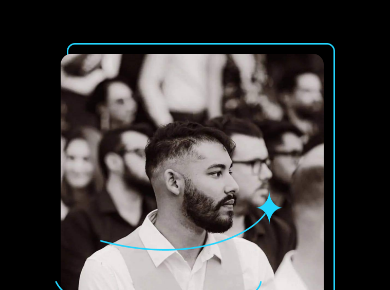
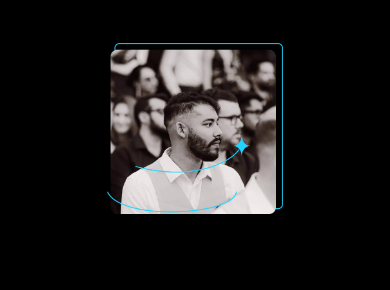
Before and after one commit to PabloDevOfr/portf-lio, a plain HTML site: page index.html in a window 390 px wide. Shown: the part 113-403 px from the top of the page. Drawn offline with nearby package versions, Linux system fonts and the light colour scheme.

Commit message:
Update style.css

```diff
--- a/styles/style.css
+++ b/styles/style.css
@@ -133,8 +133,4 @@ body {
     .apresentacao__conteudo {
         width: auto;
     }
-
-    .apresentacao__imagem {
-        width: 80%;
-    }
 }
```
